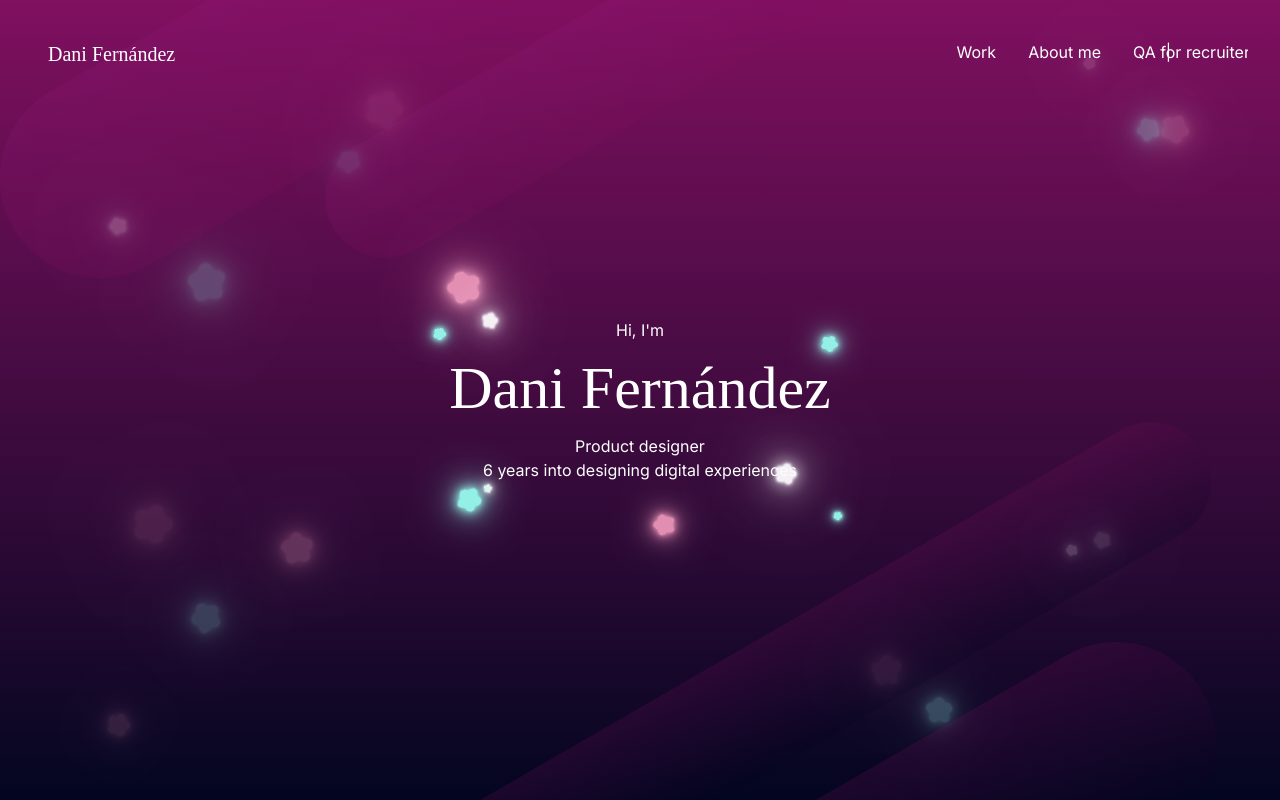
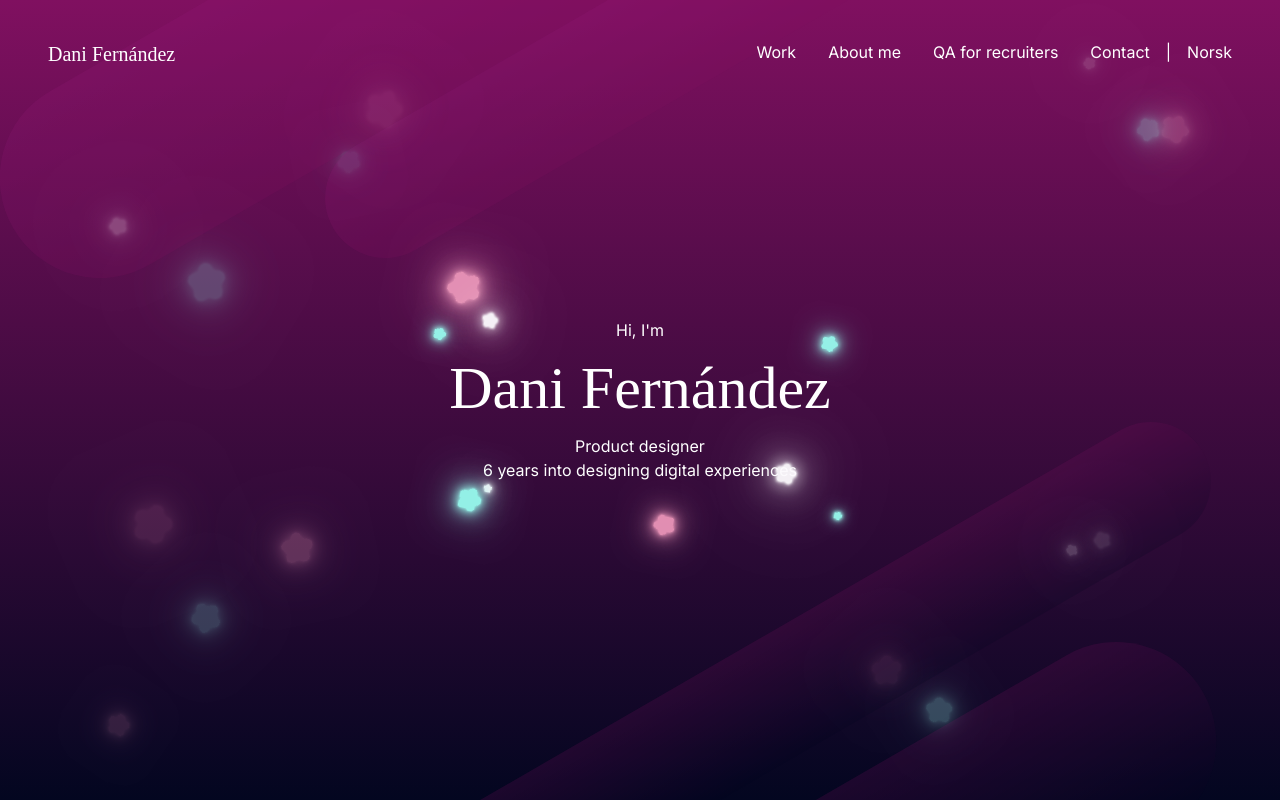
Before and after one commit to Rotshrek/dani-portfolio, a Next.js app in the folder dani-portfolio/: page / in a window 1280 px wide. Built offline with nearby package versions, Linux system fonts and the light colour scheme.

Commit message:
fix: positioning on big screens

```diff
--- a/dani-portfolio/src/components/navbar.tsx
+++ b/dani-portfolio/src/components/navbar.tsx
@@ -6,7 +6,7 @@ export default function Navbar() {
     const [openMenu, setOpenMenu] = useState(false)
 
     const urlClasses = "text-white hover:text-purple px-4 py-2 relative duration-1000 text-right",
-        drawerClasses = openMenu ? " right-0" : " right-[-200px]"
+        drawerClasses = openMenu ? " right-0" : " right-[-200px] md:right-0"
 
     const handleDrawer = () => setOpenMenu(!openMenu)
 
@@ -18,7 +18,7 @@ export default function Navbar() {
                 </a>
             </div>
             <div className="flex flex-col md:flex-row min-w-[170px] overflow-hidden">
-                <a className="text-white text-right font-bold text-xl md:hidden" onClick={handleDrawer}>
+                <a className="text-white text-right font-bold text-xl md:hidden mb-4" onClick={handleDrawer}>
                     {openMenu ? ">" : "<"}
                 </a>
                 <a href="/work" className={urlClasses + drawerClasses}>
```
